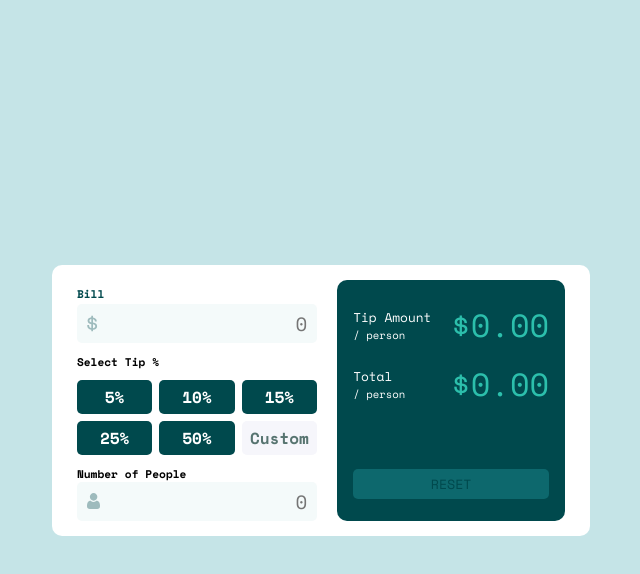
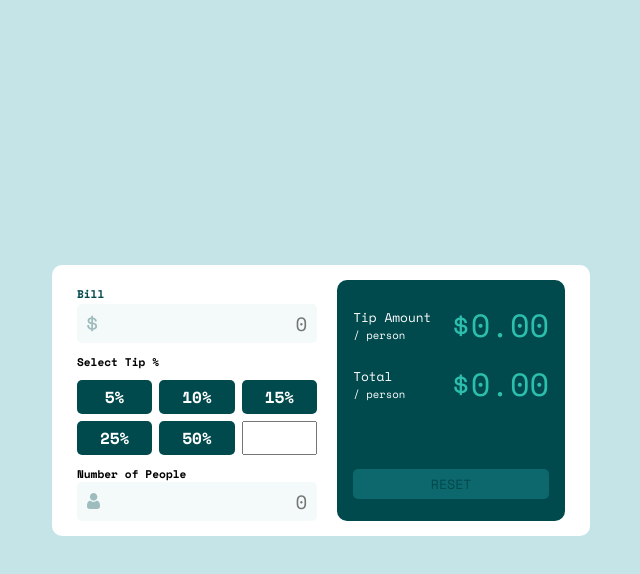
Before and after one commit to Khan1thu/tip-calculator, a plain HTML site: page index.html in a window 1280 px wide. Both pictures are taken after a click on the button "Custom". Shown: the whole page, without its empty margins (319-959 px from the left). Drawn offline with nearby package versions, Linux system fonts and the light colour scheme.

Commit message:
active state

```diff
--- a/index.html
+++ b/index.html
@@ -41,7 +41,10 @@
         <input type="button" class="tip_button" value="15%">
         <input type="button" class="tip_button" value="25%">
         <input type="button" class="tip_button" value="50%">
-        <input type="button" class="tip_button custom" value="Custom">
+        <div class="custom_button" style="position: relative;">
+          <input onclick="custominput()" type="button" class="tip_button custom" value="Custom">
+          <input class="custom_input" type="text">
+        </div>
       </div>
 
       <div class="people">
--- a/script.js
+++ b/script.js
@@ -0,0 +1,8 @@
+const custom_button = document.querySelector(".custom");
+const custom_input = document.querySelector(".custom_input");
+
+function custominput(){
+    custom_button.classList.add("custom_hidden");
+
+    custom_input.classList.add("custom_input_show");
+}
--- a/style.css
+++ b/style.css
@@ -73,6 +73,26 @@ body {
 .custom {
     background-color: #f6f6fb;
     color: #577470;
+    position: relative;
+}
+
+.custom_hidden{
+    display: none;
+}
+
+.custom_input{
+    position: absolute;
+    top: 0;
+    bottom: 0;
+    width: 100%;
+    left: 0;
+    text-align: right;
+    padding: 5px;
+    display: none;
+}
+
+.custom_input_show{
+    display: flex;
 }
 
 .people input{
```
